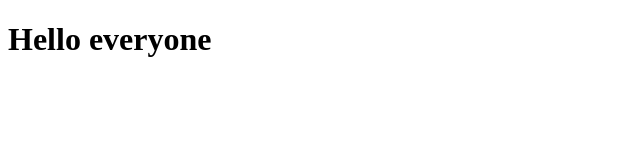
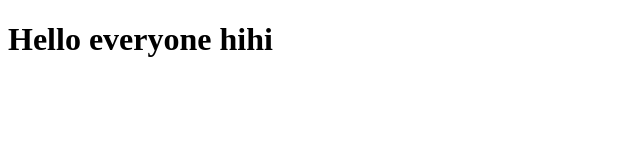
Before and after one commit to stronglight2000/java-basic-fe, a plain HTML site: page BUOI-2/index.html in a window 1280 px wide. Shown: the whole page, without its empty margins (0-640 px from the left). Drawn offline with Linux system fonts and the light colour scheme.

Commit message:
Update index.html

```diff
--- a/BUOI-2/index.html
+++ b/BUOI-2/index.html
@@ -8,7 +8,7 @@
 </head>
 
 <body>
-    <h1> Hello everyone</h1>
+    <h1> Hello everyone hihi</h1>
 </body>
 
 </html>
```
